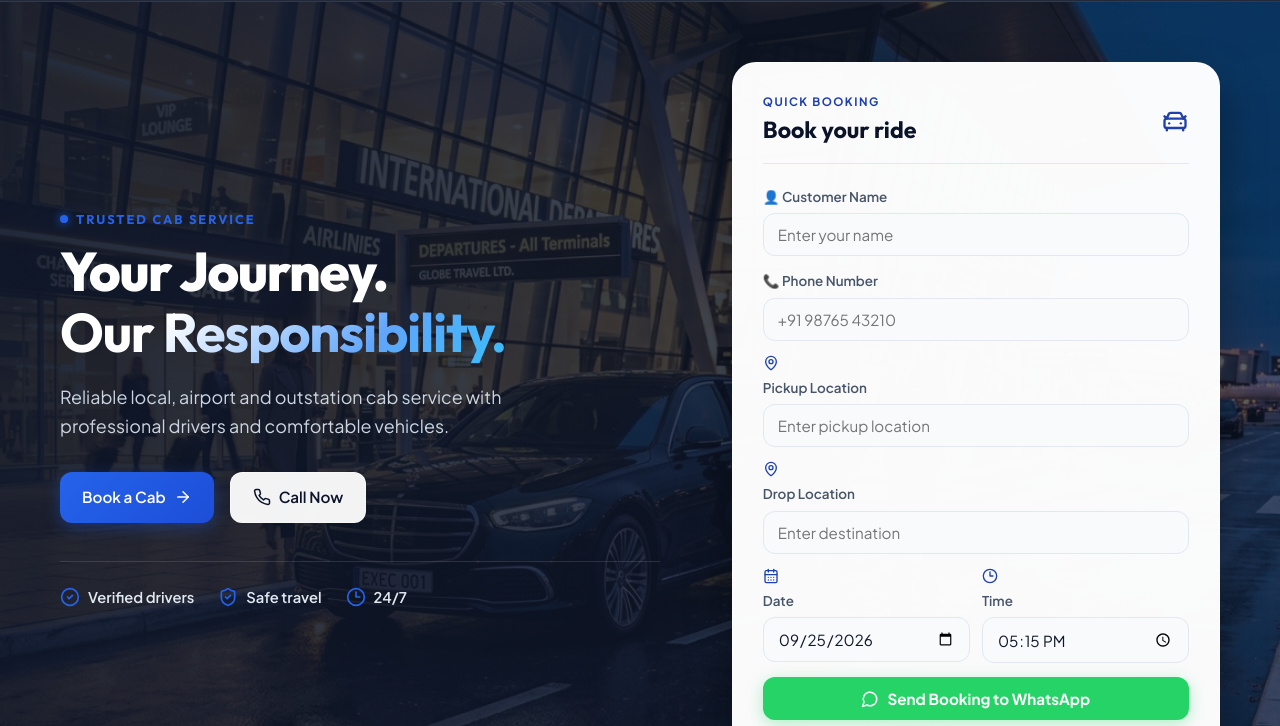
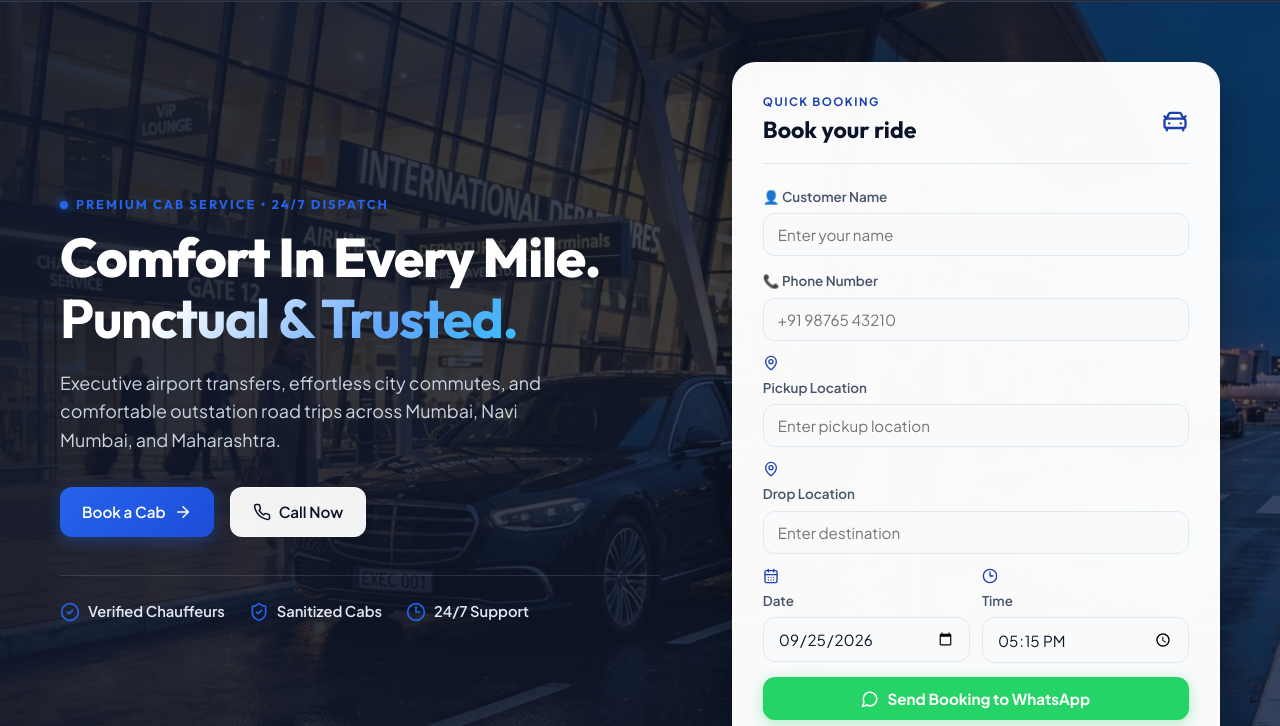
Before and after one commit to suryawanshisuraj/car-booking, a website built with Vite: page index.html in a window 1280 px wide. Shown: the part 73-799 px from the top of the page. Built offline with nearby package versions, Linux system fonts and the light colour scheme.

Commit message:
Auto-update: styles.css, index.html (25/9/2026, 9:45:48 pm)

```diff
--- a/index.html
+++ b/index.html
@@ -64,10 +64,10 @@
           <div class="container hero-grid">
             <div class="hero-content">
               <div class="eyebrow hero-eyebrow">
-                <span></span>TRUSTED CAB SERVICE
+                <span></span>PREMIUM CAB SERVICE • 24/7 DISPATCH
               </div>
-              <h1>Your Journey.<br><strong>Our Responsibility.</strong></h1>
-              <p>Reliable local, airport and outstation cab service with professional drivers and comfortable vehicles.</p>
+              <h1>Comfort In Every Mile.<br><strong>Punctual &amp; Trusted.</strong></h1>
+              <p>Executive airport transfers, effortless city commutes, and comfortable outstation road trips across Mumbai, Navi Mumbai, and Maharashtra.</p>
 
               <div class="hero-actions">
                 <a class="btn btn-primary" href="/book" data-discover="true">
@@ -91,21 +91,21 @@
                     <circle cx="12" cy="12" r="10"></circle>
                     <path d="m9 12 2 2 4-4"></path>
                   </svg>
-                  Verified drivers
+                  Verified Chauffeurs
                 </span>
                 <span>
                   <svg xmlns="http://www.w3.org/2000/svg" width="20" height="20" viewBox="0 0 24 24" fill="none" stroke="currentColor" stroke-width="2" stroke-linecap="round" stroke-linejoin="round" class="lucide lucide-shield-check">
                     <path d="M20 13c0 5-3.5 7.5-7.66 8.95a1 1 0 0 1-.67-.01C7.5 20.5 4 18 4 13V6a1 1 0 0 1 1-1c2 0 4.5-1.2 6.24-2.72a1.17 1.17 0 0 1 1.52 0C14.51 3.81 17 5 19 5a1 1 0 0 1 1 1z"></path>
                     <path d="m9 12 2 2 4-4"></path>
                   </svg>
-                  Safe travel
+                  Sanitized Cabs
                 </span>
                 <span>
                   <svg xmlns="http://www.w3.org/2000/svg" width="20" height="20" viewBox="0 0 24 24" fill="none" stroke="currentColor" stroke-width="2" stroke-linecap="round" stroke-linejoin="round" class="lucide lucide-clock3">
                     <circle cx="12" cy="12" r="10"></circle>
                     <polyline points="12 6 12 12 16.5 12"></polyline>
                   </svg>
-                  24/7
+                  24/7 Support
                 </span>
               </div>
             </div>
```
